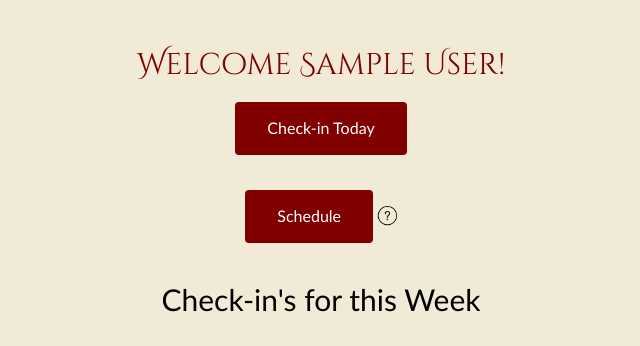
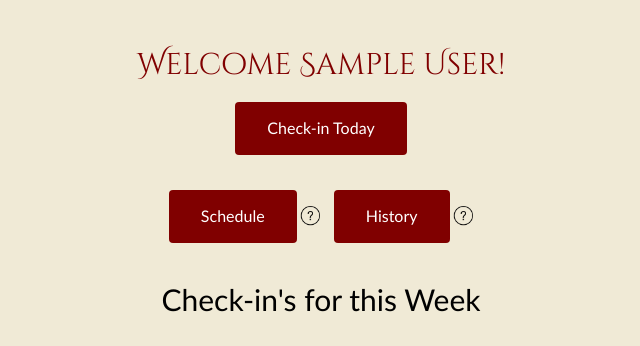
Before and after one commit to ECGHelloWorld/PhoenixNow, a Flask app: page / in a window 1280 px wide. Shown: the part 51-397 px from the top of the page, without its empty margins (319-959 px from the left). Run offline with Flask 2, Linux system fonts and the light colour scheme; a user stored in the database is signed in; tables that the repository leaves empty hold one stand-in row (values such as "Sample post"); some libraries are stand-ins or nearby versions.

Commit message:
added history button

```diff
--- a/PhoenixNow/static/styles.css
+++ b/PhoenixNow/static/styles.css
@@ -70,8 +70,3 @@ body.homebackground {
   margin-top: 0px;
   padding: 0px;
 }
-
-.newtheme {
-
-
-}
--- a/PhoenixNow/templates/home.html
+++ b/PhoenixNow/templates/home.html
@@ -20,8 +20,13 @@
 {% endif %}
 
 <div class="row">
+
 <button type="button" class="btn btn-secondary" id="showschedule">Schedule</button>
 <img src="/static/images/questionmark.png" alt="schedule help" style="width:20px; height: 20px;" class="scheduletoggle" data-toggle="tooltip" data-placement="right" title="By default a 5 day schedule is selected. If your schedule differs, please indicate it below and an admin will verify the schedule change.">
+
+<a href="/history" class="btn btn-secondary" style="margin-left: 10px;">History</a>
+<img src="/static/images/questionmark.png" alt="schedule help" style="width:20px; height: 20px;" class="scheduletoggle" data-toggle="tooltip" data-placement="right" title="View your checkin history one week at a time. Input dates in the format ( Year-Day-Month ).">
+
 </div>
 
 <div class="row scheduleform" style="display:none;">
@@ -96,6 +101,7 @@
 </tr>
 </table>
 </div>
+
 
 <script>
 $(document).ready(function(){
```
